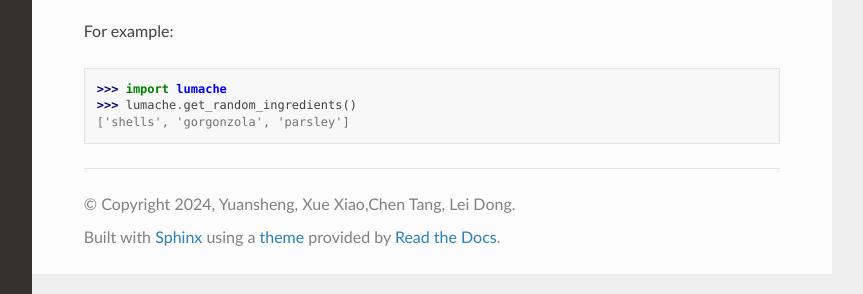
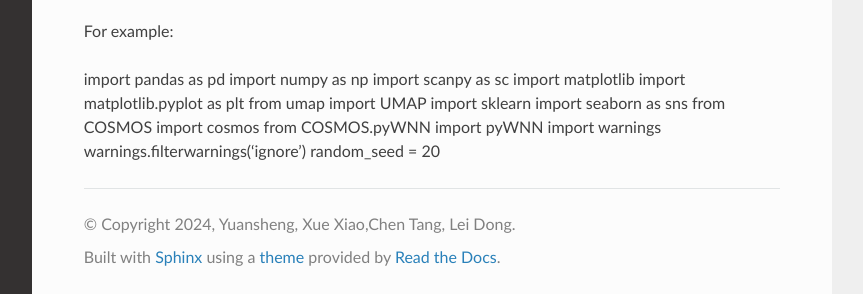
Before and after one commit to snowriverxiao/cosmostest, a Sphinx documentation site: the page built from docs/source/usage.rst, in a window 1280 px wide and 1056 px high, cut to the strip 762-1056 px from the top of the window. Shown: the whole strip, without its empty margins (268-1131 px from the left). Built offline with Sphinx 7.4.7 and the Read the Docs theme 2.0.0, drawn with Linux system fonts in a browser that asks for light colours; pages that are not in the unit, such as notebooks, are missing from menus.

Commit message:
Update usage.rst

```diff
--- a/docs/source/usage.rst
+++ b/docs/source/usage.rst
@@ -28,6 +28,16 @@ will raise an exception.
 
 For example:
 
->>> import lumache
->>> lumache.get_random_ingredients()
-['shells', 'gorgonzola', 'parsley']
+import pandas as pd
+import numpy as np
+import scanpy as sc
+import matplotlib
+import matplotlib.pyplot as plt
+from umap import UMAP
+import sklearn
+import seaborn as sns
+from COSMOS import cosmos
+from COSMOS.pyWNN import pyWNN
+import warnings
+warnings.filterwarnings('ignore')
+random_seed = 20
```
